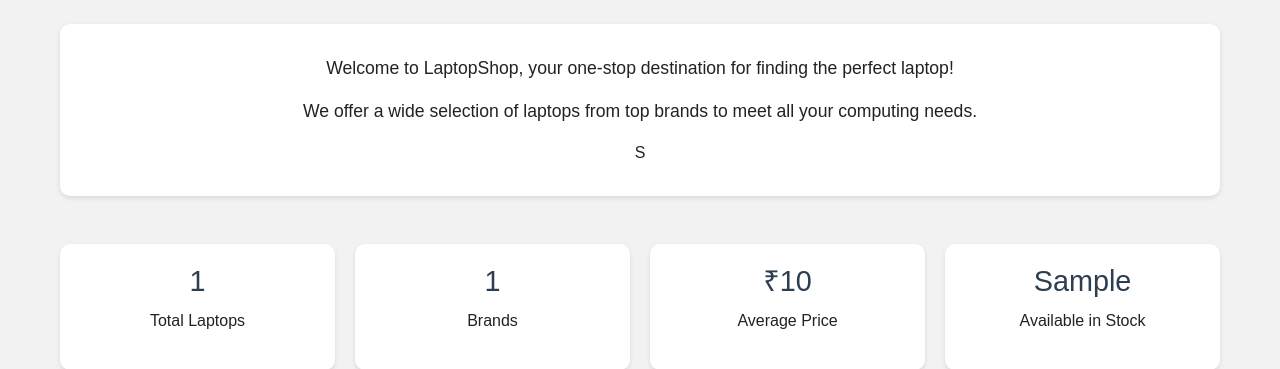
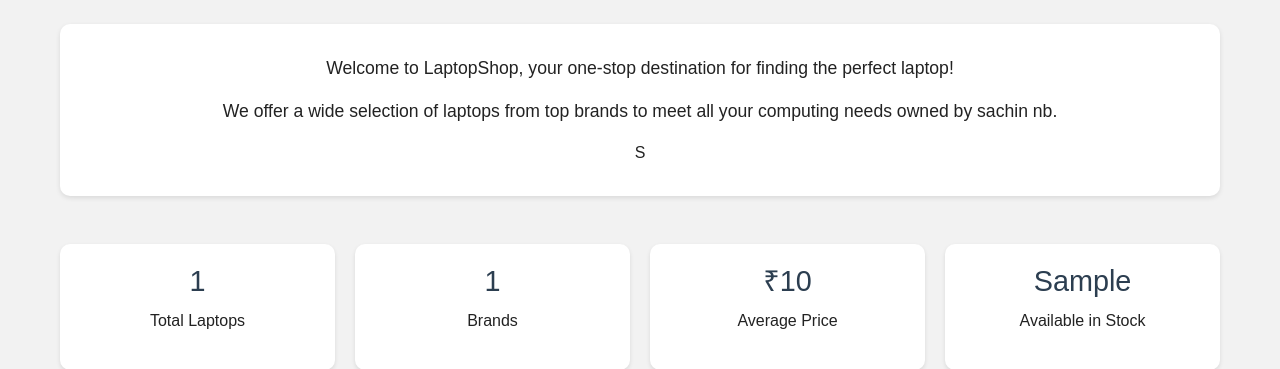
Before and after one commit to Sachin-nb/mini_project, a Flask app: template templates/about.html in a window 1280 px wide. Shown: the part 162-531 px from the top of the page. Run offline with Flask 3, Linux system fonts and the light colour scheme; the template is opened without the code that fills it: most values are stand-ins (such as "Sample title", 1, 10 or a date in 2020).

Commit message:
Update about.html

```diff
--- a/templates/about.html
+++ b/templates/about.html
@@ -103,7 +103,7 @@
 
     <div class="about-content text-center mb-5">
         <p class="lead">Welcome to LaptopShop, your one-stop destination for finding the perfect laptop!</p>
-        <p>We offer a wide selection of laptops from top brands to meet all your computing needs.</p>S
+        <p>We offer a wide selection of laptops from top brands to meet all your computing needs owned by sachin nb.</p>S
     </div>
 
     <!-- Stats -->
```
